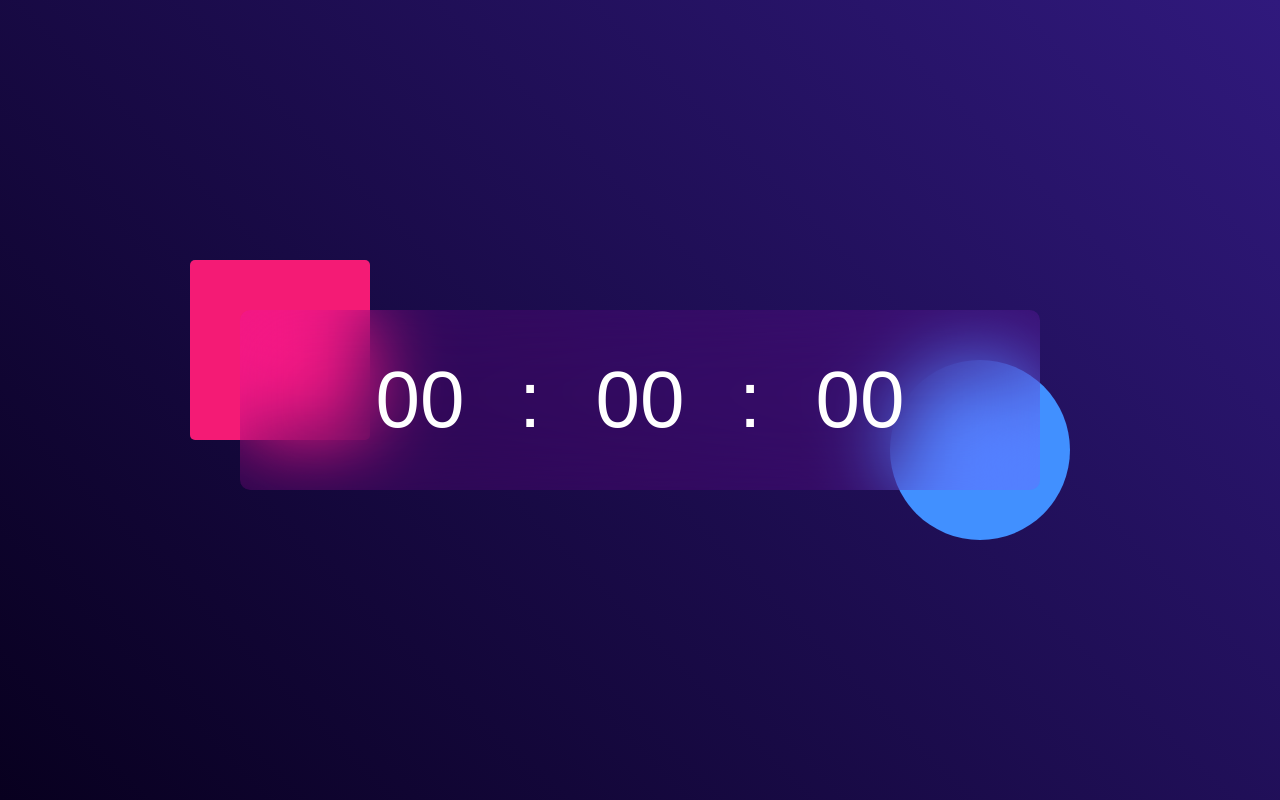
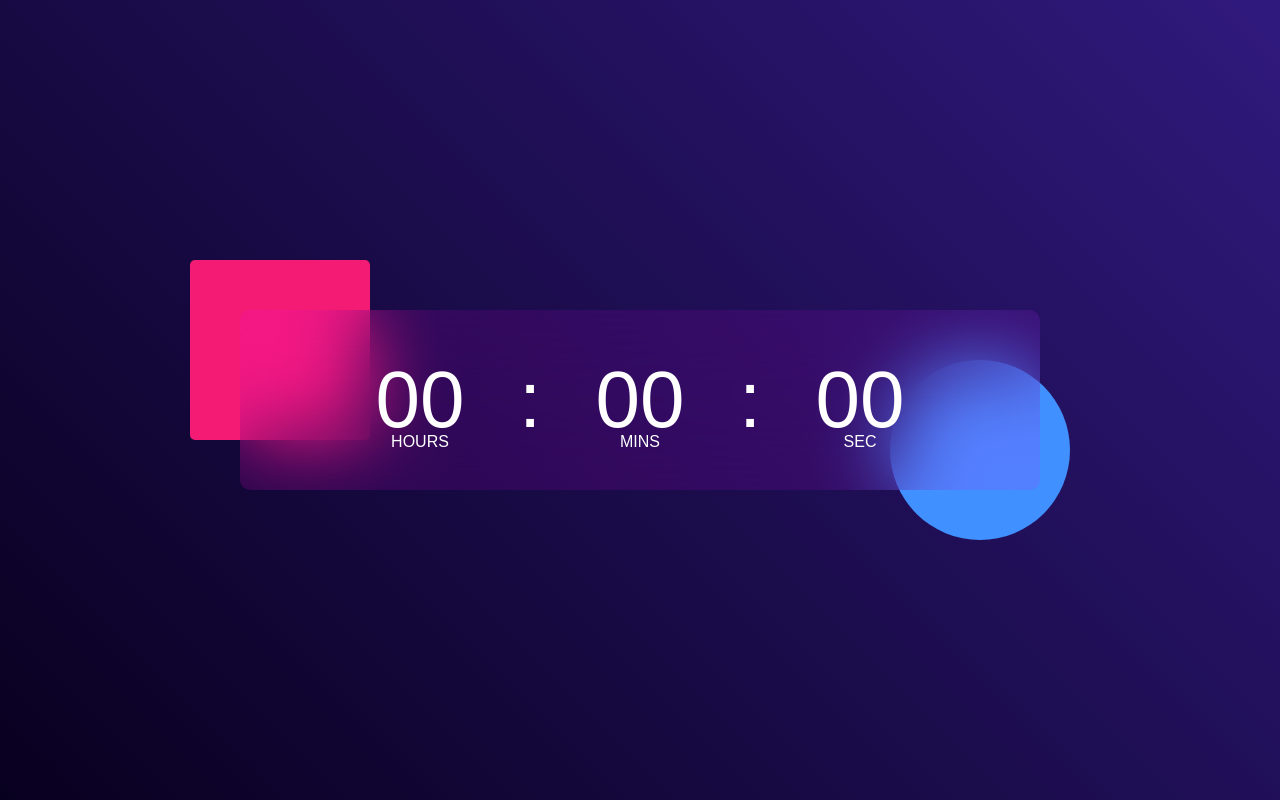
Before and after one commit to mahbubhussain12/Digital-Clock, a plain HTML site: page index.html in a window 1280 px wide. Drawn offline with Linux system fonts and the light colour scheme.

Commit message:
time set

```diff
--- a/index.css
+++ b/index.css
@@ -59,3 +59,23 @@
     text-align: center;
     position: relative;
 }
+.clock span::after{
+    font-size: 16px;
+    position: absolute;
+    bottom: -5px;
+    left: 50%;
+    transform: translateX(-50%);
+
+}
+#Hrs::after{
+    content: 'HOURS';
+
+}
+#Min::after{
+    content: 'MINS';
+
+}
+#Sec::after{
+    content: 'SEC';
+
+}
--- a/index.html
+++ b/index.html
@@ -10,11 +10,11 @@
 <div class="hero">
     <div class="container">
         <div class="clock">
-            <span>00</span>
+            <span id="Hrs">00</span>
             <span>:</span>
-            <span>00</span>
+            <span id="Min">00</span>
             <span>:</span>
-            <span>00</span>
+            <span id="Sec">00</span>
         </div>
 
     </div>
--- a/javascript/index.js
+++ b/javascript/index.js
@@ -0,0 +1,6 @@
+let hrs = document.getElementById('Hrs')
+let min = document.getElementById('Min')
+let sec = document.getElementById('Sec')
+
+let  currentTime = new Date();
+console.log(currentTime.get);
```
